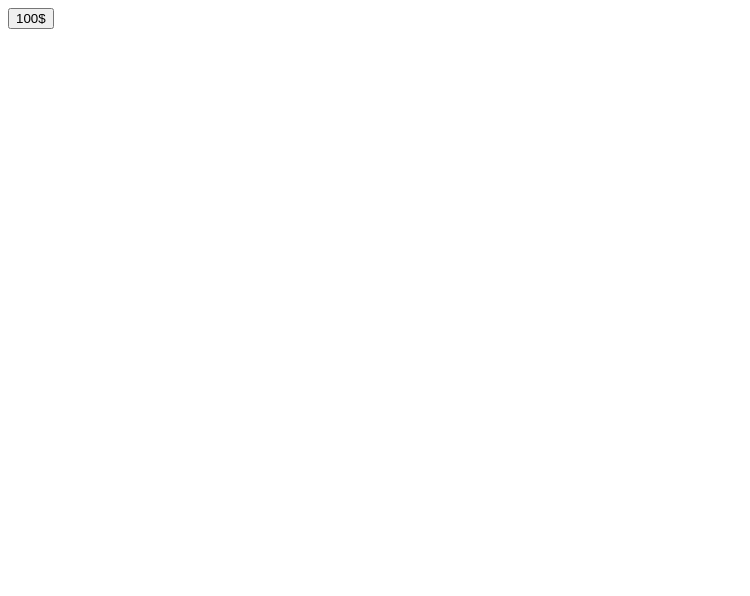
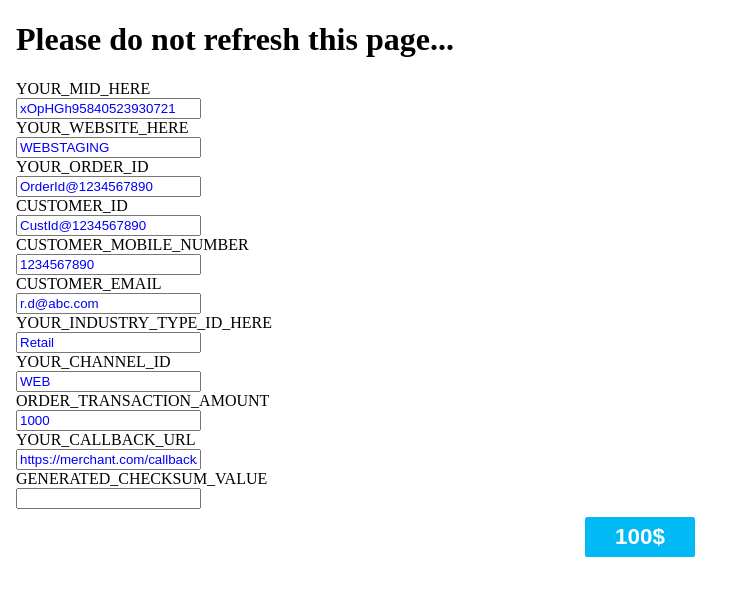
Before and after one commit to rutu-sooryen/Angular-payment-gateways, an Angular app in the folder Angular-payment-paytm/: page / in a window 1280 px wide. Shown: the top 596 px of the page, without its empty margins (0-750 px from the left). Built offline with nearby package versions, Linux system fonts and the light colour scheme.

Commit message:
add form for display data

```diff
--- a/Angular-payment-paytm/src/app/app.component.html
+++ b/Angular-payment-paytm/src/app/app.component.html
@@ -1 +1,49 @@
-<button>100$</button>
+<html>
+   <head>
+      <title>Merchant Check Out Page</title>
+   </head>
+   <body>
+        <h1>Please do not refresh this page...</h1>
+      <form method="post" action="https://securegw-stage.paytm.in/order/process" name="paytm">
+            <label>YOUR_MID_HERE</label><br/>
+                <input type="text" name="MID" [value]="RequestAttributes.MID"><br/>
+            <label>YOUR_WEBSITE_HERE</label><br/>
+                <input type="text" name="WEBSITE" [value]="RequestAttributes.WEBSITE"><br/>
+            <label>YOUR_ORDER_ID</label><br/>
+                <input type="text" name="ORDER_ID" [value]="RequestAttributes.ORDER_ID"><br/>
+            <label>CUSTOMER_ID</label><br/>
+                <input type="text" name="CUST_ID" [value]="RequestAttributes.CUST_ID"><br/>
+            <label>CUSTOMER_MOBILE_NUMBER</label><br/>
+                <input type="text" name="MOBILE_NO" [value]="RequestAttributes.MOBILE_NUMBER"><br/>
+            <label>CUSTOMER_EMAIL</label><br/>
+                <input type="text" name="EMAIL" [value]="RequestAttributes.EMAIL"><br/>
+            <label>YOUR_INDUSTRY_TYPE_ID_HERE</label><br/>
+                <input type="text" name="INDUSTRY_TYPE_ID" [value]="RequestAttributes.INDUSTRY_TYPE_ID"><br/>
+            <label>YOUR_CHANNEL_ID</label><br/>
+                <input type="text" name="CHANNEL_ID" [value]="RequestAttributes.CHANNEL_ID"><br/>
+            <label>ORDER_TRANSACTION_AMOUNT</label><br/>
+                <input type="text" name="TXN_AMOUNT" [value]="RequestAttributes.TXN_AMOUNT"><br/>
+            <label>YOUR_CALLBACK_URL</label><br/>
+                <input type="text" name="CALLBACK_URL" [value]="RequestAttributes.CALLBACK_URL"><br/>
+            <label>GENERATED_CHECKSUM_VALUE</label><br/>
+                <input type="text" name="CHECKSUMHASH" [value]=""><br/>
+         <script type="text/javascript">
+            document.paytm.submit();
+         </script>
+      </form>
+   </body>
+</html>
+
+
+
+
+
+
+
+
+
+
+
+<div class="btn-pay">
+    <button class="btn">100$</button>
+</div>
--- a/Angular-payment-paytm/src/app/app.component.scss
+++ b/Angular-payment-paytm/src/app/app.component.scss
@@ -0,0 +1,16 @@
+.btn-pay {
+    text-align: center;
+}
+.btn {
+    font-size: 1.4rem;
+    font-weight: 600;
+    padding: 6px 16px;
+    width: 110px;
+    border-radius: 2px;
+    background-color: #00b9f5;
+    color: white;
+    border: 1px solid #00b9f5;
+}
+input {
+    color: rgb(0, 0, 248);
+}
--- a/Angular-payment-paytm/src/app/app.component.ts
+++ b/Angular-payment-paytm/src/app/app.component.ts
@@ -14,6 +14,8 @@ export class AppComponent {
       CUST_ID : 'CustId@1234567890',
       TXN_AMOUNT : '1000',
       CHANNEL_ID : 'WEB',
+      MOBILE_NUMBER : '1234567890',
+      EMAIL : 'r.d@abc.com',
       WEBSITE : 'WEBSTAGING',
       CHECKSUMHASH : '',
       INDUSTRY_TYPE_ID : 'Retail',
```
